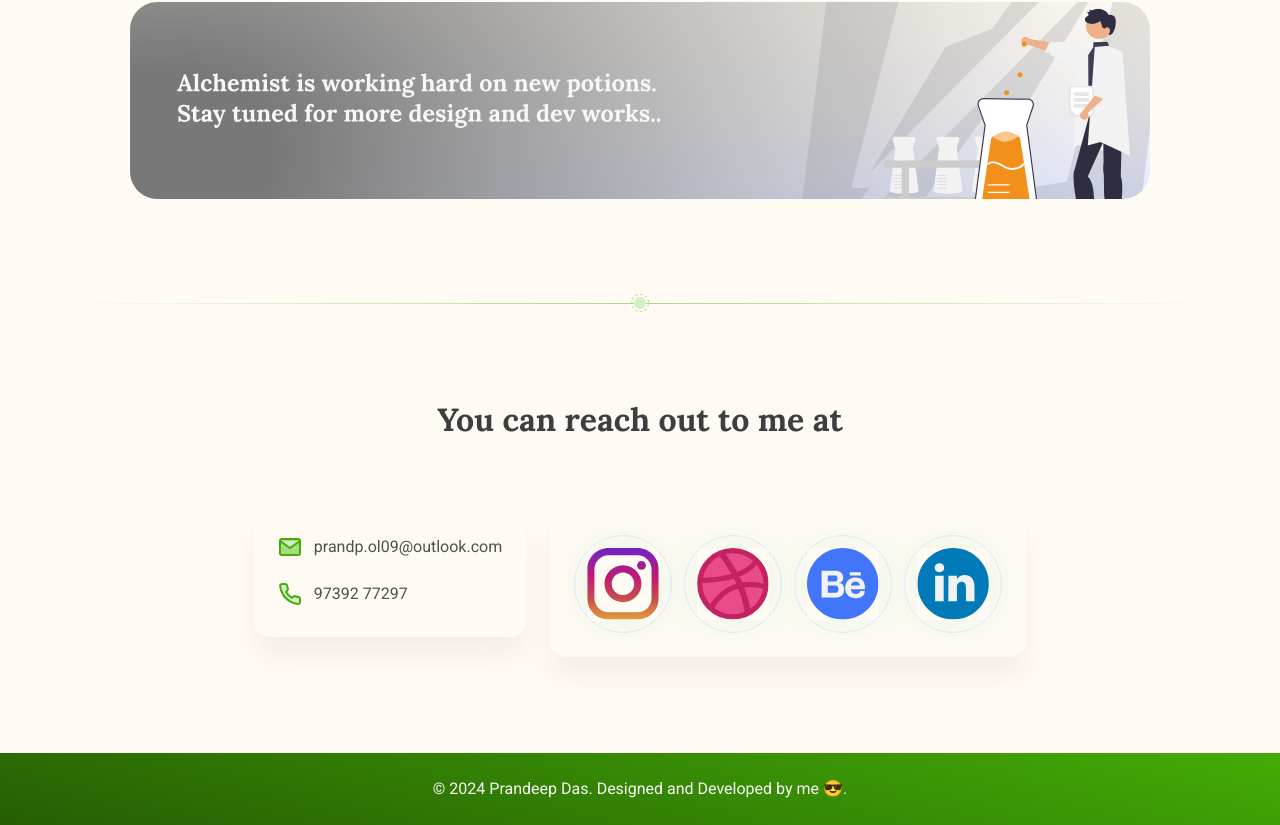
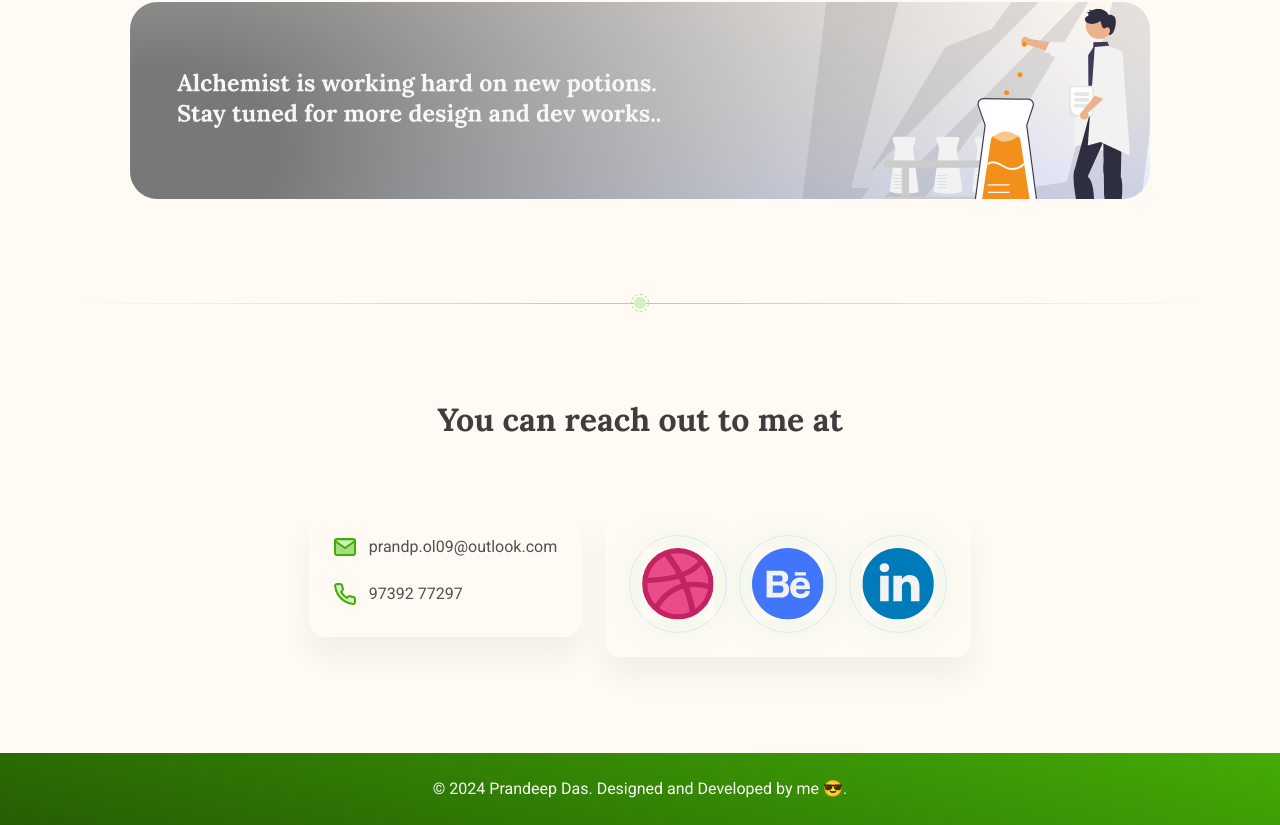
Before and after one commit to prandeep09/prandeepdas-porfolio, a React (Vite) app: page / in a window 1280 px wide. Shown: the part 3040-3865 px from the top of the page. Built offline with nearby package versions, Linux system fonts and the light colour scheme.

Commit message:
hide the inta link

```diff
--- a/src/components/groups/Footer.jsx
+++ b/src/components/groups/Footer.jsx
@@ -30,7 +30,7 @@ const Footer = () => {
               </div>
               <div className="Footer__Content--Social">
                 <ul>
-                  <li>
+                  <li style={{ display: "none" }}>
                     <a
                       href="https://www.instagram.com/empathytodesign/"
                       target="_blank"
```
